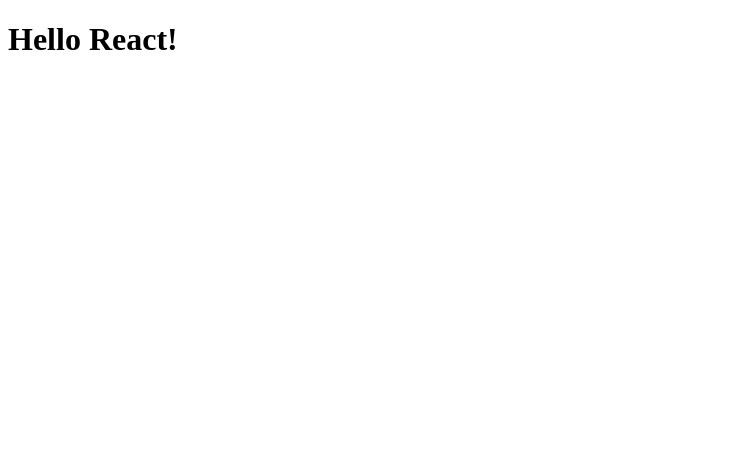
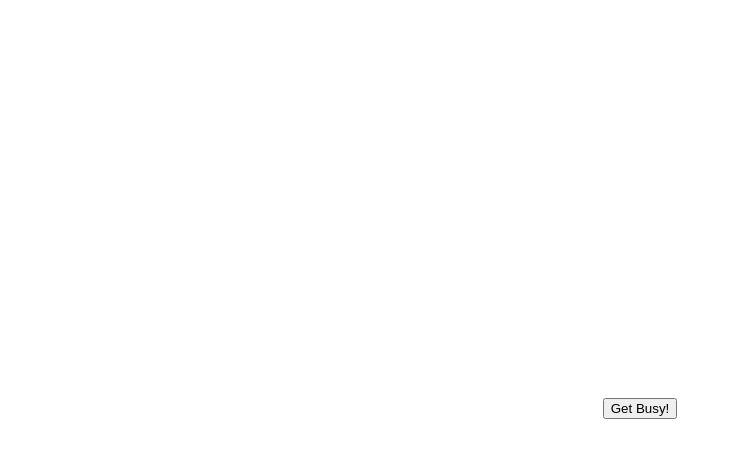
Before and after one commit to continuumNought/group-todo, a React (Vite) app in the folder frontend/: page / in a window 1280 px wide. Shown: the top 458 px of the page, without its empty margins (0-732 px from the left). Built offline with nearby package versions, Linux system fonts and the light colour scheme.

Commit message:
Add Get Busy button and token state

```diff
--- a/frontend/src/App.tsx
+++ b/frontend/src/App.tsx
@@ -1,8 +1,41 @@
+import { useCallback } from 'react';
 import useStore from './store';
 
 function App() {
   const message = useStore((state) => state.message);
-  return <h1>{message}</h1>;
+  const token = useStore((state) => state.token);
+  const setToken = useStore((state) => state.setToken);
+
+  const createList = useCallback(async () => {
+    const response = await fetch('/api/lists/', { method: 'POST' });
+    if (!response.ok) {
+      return;
+    }
+    const data = await response.json();
+    setToken(data.token);
+    window.history.pushState({}, '', `/${data.token}`);
+  }, [setToken]);
+
+  return (
+    <div
+      style={{
+        display: 'flex',
+        flexDirection: 'column',
+        alignItems: 'center',
+        justifyContent: 'center',
+        height: '100vh'
+      }}
+    >
+      {!token && (
+        <button onClick={createList}>Get Busy!</button>
+      )}
+      {token && (
+        <ul>
+          <li>Under Construction</li>
+        </ul>
+      )}
+    </div>
+  );
 }
 
 export default App;
--- a/frontend/src/store.ts
+++ b/frontend/src/store.ts
@@ -2,8 +2,12 @@
 
 type State = {
   message: string;
+  token: string | null;
+  setToken: (token: string) => void;
 };
 
-export default create<State>(() => ({
-  message: 'Hello React!'
+export default create<State>((set) => ({
+  message: 'Hello React!',
+  token: null,
+  setToken: (token: string) => set({ token })
 }));
```
